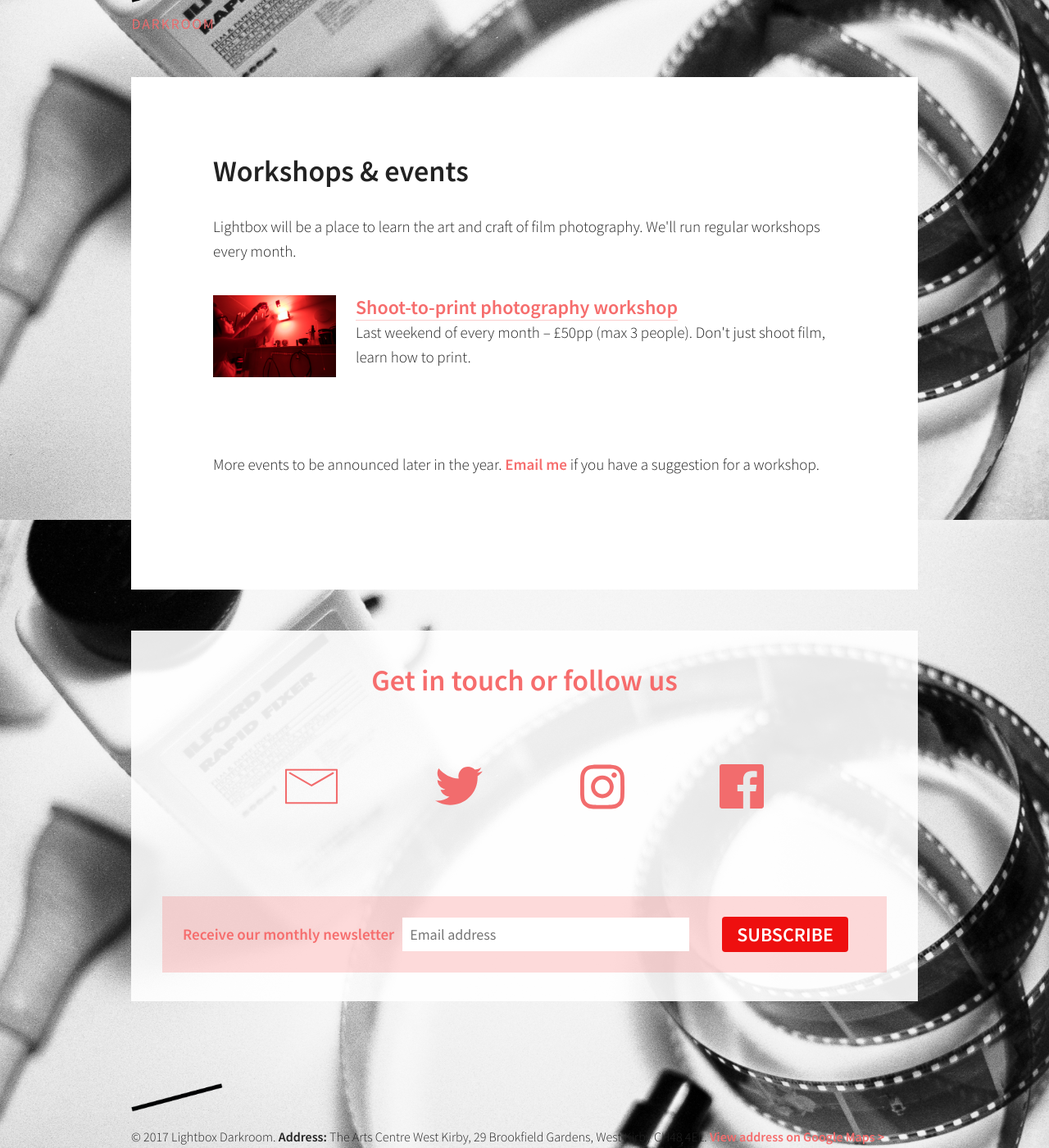
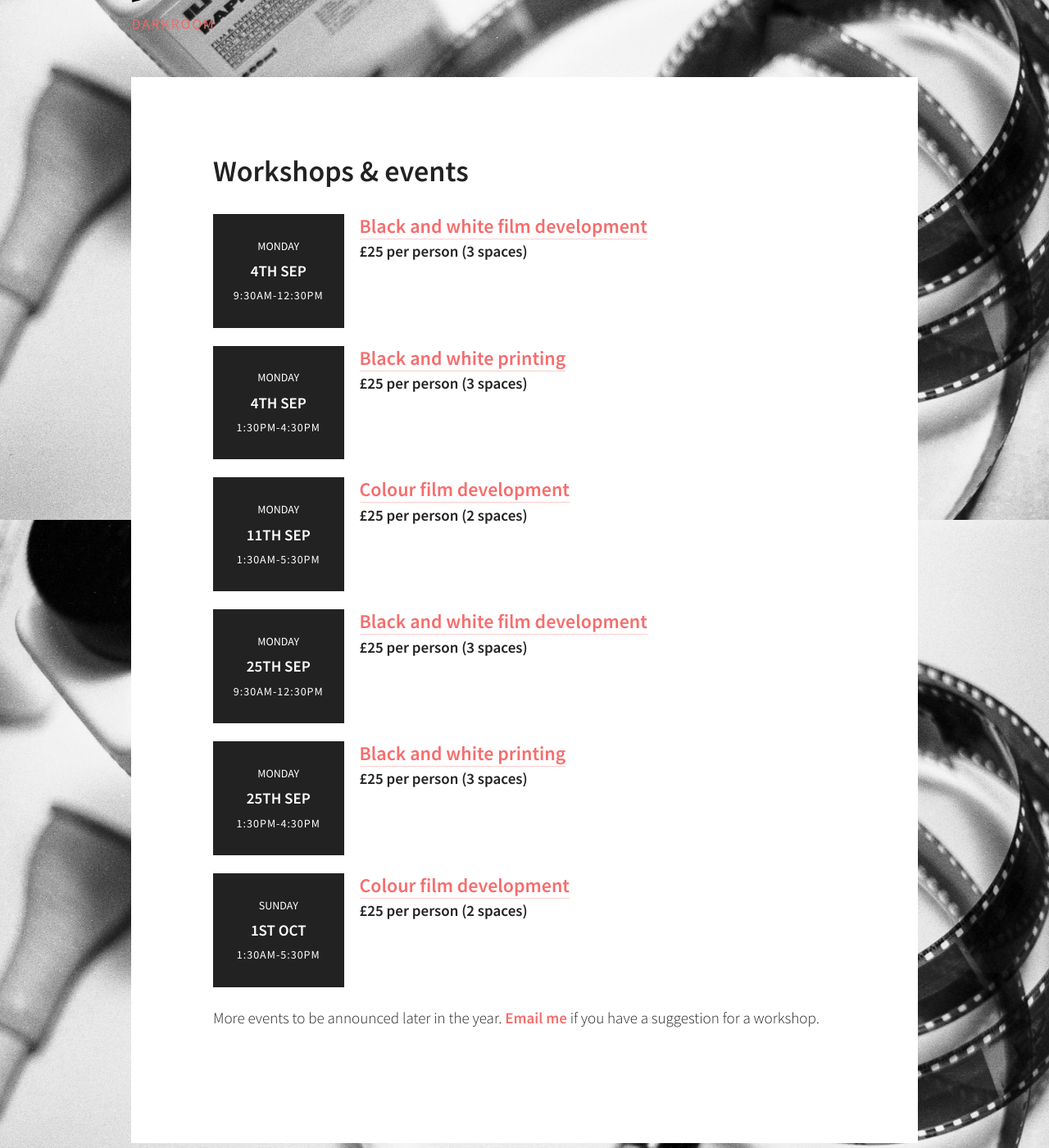
Before and after one commit to martincf/lightbox, a Jekyll site: the page built from eventslist.html, in a window 1280 px wide and 1400 px high, scrolled down 266 px. Shown: the whole window at 82% size. Built offline with Jekyll 4.4.1, drawn with Linux system fonts in a browser that asks for light colours; nearby versions of some CDN libraries.

Commit message:
WIP: Events listing changes.

```diff
--- a/_config.yml
+++ b/_config.yml
@@ -25,9 +25,7 @@ github_username:  martincf
 # post_url: /thanks/
 
 # Collections
-collections:
-  products:
-    output: true
+
 
 # Build settings
 markdown: kramdown
--- /dev/null
+++ b/_data/calendar.yml
@@ -0,0 +1,53 @@
+- date: 4th Sep
+  day: Monday
+  event:
+    time: 9:30am-12:30pm
+    title: Black and white film development
+    link: /learn/black-and-white-film-development
+    price: 25
+    spaces: 3
+
+- date: 4th Sep
+  day: Monday
+  event:
+    time: 1:30pm-4:30pm
+    title: Black and white printing
+    link: /learn/black-and-white-printing
+    price: 25
+    spaces: 3
+
+- date: 11th Sep
+  day: Monday
+  event:
+    time: 1:30am-5:30pm
+    title: Colour film development
+    link: /learn/colour-film-development
+    price: 25
+    spaces: 2
+
+- date: 25th Sep
+  day: Monday
+  event:
+    time: 9:30am-12:30pm
+    title: Black and white film development
+    link: /learn/black-and-white-film-development
+    price: 25
+    spaces: 3
+
+- date: 25th Sep
+  day: Monday
+  event:
+    time: 1:30pm-4:30pm
+    title: Black and white printing
+    link: /learn/black-and-white-printing
+    price: 25
+    spaces: 3
+
+- date: 1st Oct
+  day: Sunday
+  event:
+    time: 1:30am-5:30pm
+    title: Colour film development
+    link: /learn/colour-film-development
+    price: 25
+    spaces: 2
--- a/_posts/2017-05-09-event-black-white-film-development.md
+++ b/_posts/2017-08-17-event-black-white-film-development.md
@@ -2,24 +2,24 @@
 layout: post
 tag: event
 title: Black and white film development workshop
-date: 2017-05-15
-published: false
+date: 2017-08-17
+published: true
 permalink: /learn/black-and-white-film-development
-excerpt: Learn how to develop your own timeless black and white film
+excerpt: Learn how to develop your own black and white film
 heroimage: photo1
-eventprice: £30 pp (max 4 people*).
-eventfreq: Once per week
-eventdate: 2pm, every Sat, from 1st Jul
+eventprice: £20 per session (max 3 people per session).
+eventfreq: Usually twice per month
+eventdate: 10am, 4th Sep; 10am, 25th Sep
 booklink: https://bookwhen.com/lightbox-workshops
 ---
 
 **The easiest process within the world of darkroom processing is the task of developing black and white film. Mostly science with a touch of art (and a dash of luck), there's nothing more exciting than developing your own roll of film.**
 
 ## What to expect on the day
-- A class of up to four people only, of any skill level (from absolute beginners to those refreshing their memory);
+- A class of up to three people only, of any skill level (from absolute beginners to those refreshing their memory);
 - lights are on all of the time! No darkroom darkness required. You'll use a dark bag to load your film into a light-tight canister;
 - a relaxed, fun atmosphere where making mistakes is expected (I still ruin the odd roll of film from time to time);
-- all chemicals, equipment, film sleeves will be provided; and access to a computer and scanner to scan your favourite shots from your roll*;
+- all chemicals, equipment, film sleeves will be provided; and access to a computer and scanner to scan your favourite shots from your roll;
 - a sense of pride at having used science to create art.
 
 ## What you will need
--- /dev/null
+++ b/_posts/2017-08-17-event-colour-film-development.md
@@ -0,0 +1,40 @@
+---
+layout: post
+tag: event
+title: Colour film development workshop
+date: 2017-08-17
+published: true
+permalink: /learn/colour-film-development
+excerpt: Learn how to develop your own colour film
+heroimage: photo2
+eventprice: £20 per session (max 3 people per session).
+eventfreq: Usually twice per month
+eventdate: 1:30pm, 11th Sep; 1:30pm, 1st Oct
+booklink: https://bookwhen.com/lightbox-workshops
+---
+
+**The process of developing colour film can be a daunting prospect, but is actually fairly straightforward with the right guidance and equipment. Join our workshop to find out how to develop your own C41 (colour) film.**
+
+## What to expect on the day
+- A class of up to two people only, of any skill level (from absolute beginners to those refreshing their memory);
+- lights are on all of the time! No darkroom darkness required. You'll use a dark bag to load your film into a light-tight canister;
+- a relaxed, fun atmosphere where making mistakes is expected (I still ruin the odd roll of film from time to time);
+- all chemicals, equipment, film sleeves will be provided; and access to a computer and scanner to scan your favourite shots from your roll;
+- a sense of pride at having used science to create art.
+
+## What you will need
+
+Just one thing, a finished roll of colour 35mm or medium format film. You can buy film locally from the [Open Eye Gallery](https://openeye.org.uk) or [Wilkinsons Cameras](http://www.wilkinson.co.uk/w/storelocation/liverpool/) in Liverpool, or buy it [online here](/posts/where-to-buy-film-uk.html). If you want very standard and cheap colour film, visit a local Poundland and purchase £1 rolls of Agfa Vista 200!
+
+## Schedule for the day
+
+* Greetings, house rules, and the basics of developing film
+* Introduction to the standardised C41 colour development process
+* Loading your film
+* Develop your film
+* Break for refreshments (whilst your film dries)
+* Assessing, storing your film and scanning (due to the length of time it takes to scan film, we'll limit access to the scanner to 4 scans per person on the day. If time allows, you can scan more.)
+* Fin
+
+
+*Attendees must be over 16 years of age.
--- a/eventslist.html
+++ b/eventslist.html
@@ -5,25 +5,25 @@ layout: list
 ---
 
   <h1 class="content-title">Workshops & events</h1>
-  <p>Lightbox will be a place to learn the art and craft of film photography. We'll run regular workshops every month.</p>
-
+  <!-- {% assign events = site.data.calendar %} -->
+  {% for event in site.data.calendar %} <!-- Get everything in the calendar file -->
+    <h3>{{ event.month }}</h3> <!-- print the month -->
     <ul class="post-list events-list">
-      {% for post in site.posts reversed %}
-      {% if post.tags contains 'event' %}
-        <li class="post-list-item events-list-item">
-          <!-- <div class="event-list-item-dateinfo">
-            <span class="event-list-item-day">{{ post.eventday }}</span>
-            <span class="event-list-item-date">{{ post.eventdate }}</span>
-            <span class="event-list-item-time">{{ post.eventtime }}</span>
-          </div> -->
-          <a href="{{ post.url }}">
-            <img src="{{ site.baseurl }}/assets/images/{{ post.heroimage }}.jpg" alt="" />
-            <span>{{ post.title }}</span></a>
-          <span>{{ post.eventdate }} – {{ post.eventprice }}</span>
-          <span>{{ post.excerpt }}</span>.
-        </li>
-        {% endif %}
-      {% endfor %}
+      <li class="post-list-item events-list-item">
+        <div class="event-list-item-dateinfo">
+          <span class="event-list-item-day">{{ event.day }}</span>
+          <span class="event-list-item-date">{{ event.date }}</span>
+          <span class="event-list-item-time">{{ event.event.time }}</span>
+        </div>
+        <a href="{{ event.event.link }}">
+          <!-- <img src="{{ site.baseurl }}/assets/images/{{ event.event.image }}.jpg" alt="" /> -->
+          <span>{{ event.event.title }}</span>
+        </a>
+        <strong>&pound;{{ event.event.price }} per person ({{ event.event.spaces }} spaces)</strong>
+      </li>
     </ul>
 
-    <p>More events to be announced later in the year. <a href="mailto:info@lightbox.photo">Email me</a> if you have a suggestion for a workshop.</p>
+  {% endfor %}
+
+
+<p>More events to be announced later in the year. <a href="mailto:info@lightbox.photo">Email me</a> if you have a suggestion for a workshop.</p>
```
Also changed, not shown: _posts/2016-11-25-where-to-buy-film-uk.md (+1 -0 lines), _posts/2017-06-04-event-shoot-to-print.md (+1 -1 lines), _posts/2017-08-17-event-print-development.md (added, +37 -0 lines).
